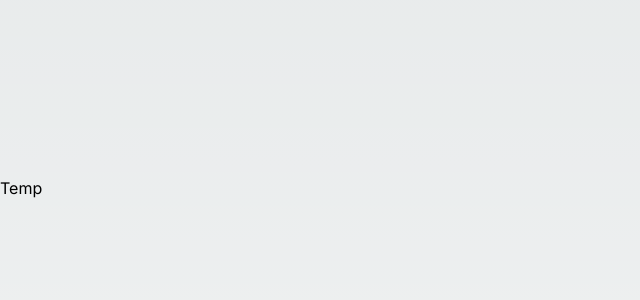
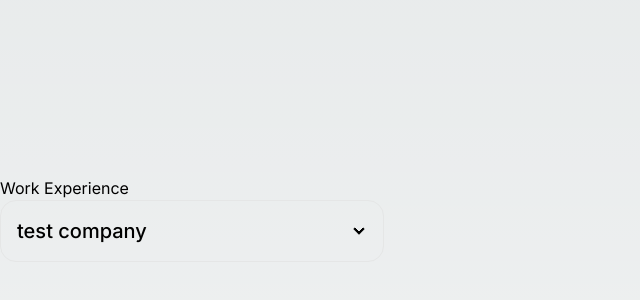
Before and after one commit to JackTWilkinson/portfolio-website, a Next.js app: page / in a window 1280 px wide. Shown: the part 1472-1772 px from the top of the page, without its empty margins (0-640 px from the left). Built offline with nearby package versions, Linux system fonts and the light colour scheme.

Commit message:
Updated work experience ready for data feed

```diff
--- a/src/app/components/Navbar.tsx
+++ b/src/app/components/Navbar.tsx
@@ -25,7 +25,7 @@ export default function Navbar() {
     }
 
     return(
-         <div id='navbar' className={fix ? 'sticky' : ''}>
+         <div id='navbar' className={'' + fix ? 'sticky' : ''}>
              <ul>
                  <li>
                      <Link href="#title">Title</Link>
--- a/src/app/components/work-experience.tsx
+++ b/src/app/components/work-experience.tsx
@@ -1,20 +1,20 @@
-export interface WorkExperienceProps {
+export type WorkExperienceProps = {
     title: string;
     description: string;
     languages: Array<string>;
-}
+};
 
-const workExperience: React.FC<WorkExperienceProps> = (title, description, languages) => {
+const WorkExperienceItem: React.FC<WorkExperienceProps> = (props: WorkExperienceProps) => {
     return (
         <>
             <div className="collapse w-96 border rounded-box border-base-300 collapse-arrow">
               <input type="checkbox"/>
               <div className="collapse-title text-xl font-medium">
-                { title }
+                { props.title }
               </div>
               <div className="collapse-content">
                 <p>
-                  { description }
+                  { props.description }
                   <br/>
                   {
                     // languages.map((language) => (
@@ -27,4 +27,4 @@ const workExperience: React.FC<WorkExperienceProps> = (title, description, langu
         </>
     );
 }
-export default workExperience
+export default WorkExperienceItem
--- a/src/app/globals.css
+++ b/src/app/globals.css
@@ -35,6 +35,7 @@ section {
   overflow: hidden;
   background-color: #333;
   padding: 10px;
+  z-index: 1000;
 }
 
 #navbar Link {
--- a/src/app/page.tsx
+++ b/src/app/page.tsx
@@ -1,9 +1,9 @@
 import Navbar from './components/navbar';
 import Title from './pages/title';
 import About from './pages/about';
-import WorkExperience from './pages/work-experience';
+import WorkExperienceList from './pages/work-experience-list';
 
-export interface IndexProps {
+export type IndexProps = {
 
 }
 
@@ -22,7 +22,7 @@ const index: React.FunctionComponent<IndexProps> = () => {
           <About />
         </section>
         <section id="work-experience">
-          <WorkExperience />
+          <WorkExperienceList />
         </section>
         <section>
           {/* <Projects /> */}
--- /dev/null
+++ b/src/app/pages/work-experience-list.tsx
@@ -0,0 +1,34 @@
+import WorkExperienceItem from "../components/work-experience";
+
+export type WorkExperienceListProps = {
+
+}
+
+const WorkExperienceList: React.FunctionComponent<WorkExperienceListProps> = () => {
+
+  function populateWorkExperienceList() {
+    const temp = {
+      title: 'test company',
+      description: 'Here is the place that I worked',
+      languages: [
+        'one',
+        'two',
+      ]
+    };
+
+    return <WorkExperienceItem {...temp} />;
+  }
+
+  return(
+        <>
+          <h1>Work Experience</h1>
+          <div>
+            {
+              populateWorkExperienceList()
+            }
+          </div>
+        </>
+    )
+  }
+
+  export default WorkExperienceList
--- a/src/app/pages/work-experience.tsx
+++ /dev/null
@@ -1,12 +0,0 @@
-import { WorkExperienceProps } from "../components/work-experience"
-
-const WorkExperience = () => {
-
-  return(
-        <>
-          <p>Temp</p>
-        </>
-    )
-  }
-
-  export default WorkExperience
```
